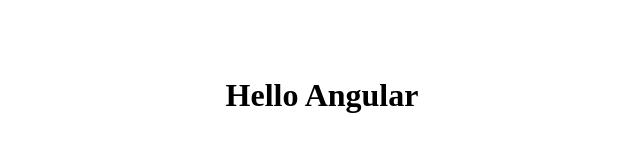
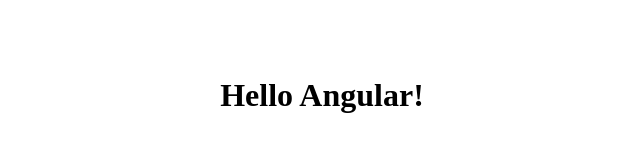
Before and after one commit to Irama03/SuperFilms, an Angular app: page / in a window 1280 px wide. Shown: the top 167 px of the page, without its empty margins (318-958 px from the left). Built offline with nearby package versions, Linux system fonts and the light colour scheme.

Commit message:
Small changes 1

```diff
--- a/src/app/app.component.html
+++ b/src/app/app.component.html
@@ -1,5 +1,5 @@
 <div class="container">
-  <h1>Hello Angular</h1>
+  <h1>Hello Angular!</h1>
 </div>
 
 
```
